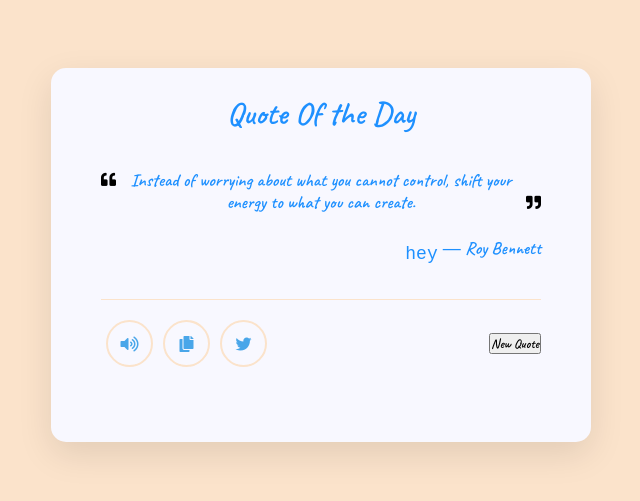
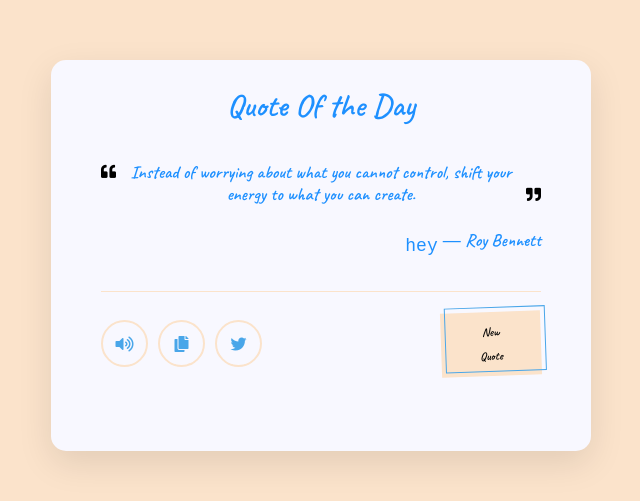
Before and after one commit to bee-thedev/vanillajs-navbar, a plain HTML site: page Pages/quotes.html in a window 1280 px wide. Shown: the part 145-646 px from the top of the page, without its empty margins (319-959 px from the left). Drawn offline with Linux system fonts and the light colour scheme.

Commit message:
Quotes.css Finalized

```diff
--- a/CSS/quotes.css
+++ b/CSS/quotes.css
@@ -123,3 +123,85 @@ header, .quote-content :where(p, span){
     border: 2px solid  #fbe3cb;
     transition: all 0.3s ease;
 }
+
+.quote-features ul li:first-child{
+    margin-left: 0%;
+}
+
+ul li:is(:hover, .active){
+    background:  #fbe3cb;
+}
+
+ul .quote-speech.active{
+    pointer-events: none;
+}
+
+/* .quote-button button{
+        border: none;
+        color: #fff;
+        outline: none;
+        font-size: 16px;
+        cursor: pointer;
+        padding: 13px 22px;
+        border-radius: 30px;
+        background:hsl(205, 78%, 60%);
+      }
+      .quote-button button.loading{
+        opacity: 0.7;
+        pointer-events: none;
+      }
+ */
+
+
+
+/* CSS */
+.quote-button button{
+  background-color: #fbe3cb;
+  border: 0 solid #E5E7EB;
+  box-sizing: border-box;
+  color: #000000;
+  display: flex;
+  font-size: 1rem;
+  font-weight: 400;
+  justify-content: center;
+  line-height: 1.5rem;
+  padding: .5rem 0.65rem;
+  position: relative;
+  text-align: center;
+  text-decoration: none black solid;
+  text-decoration-thickness: auto;
+  width: 100%;
+  max-width: 100px;
+  position: relative;
+  cursor: pointer;
+  transform: rotate(-2deg);
+  user-select: none;
+  -webkit-user-select: none;
+  touch-action: manipulation;
+}
+
+.quote-button button:focus {
+  outline: 0;
+}
+
+.quote-button button:after {
+  content: '';
+  position: absolute;
+  border: 1px solid hsl(205, 78%, 60%);
+  bottom: 4px;
+  left: 4px;
+  width: calc(100% - 1px);
+  height: calc(100% - 1px);
+}
+
+.quote-button button:hover:after {
+  bottom: 2px;
+  left: 2px;
+}
+
+@media (min-width: 640px) {
+    .quote-button button {
+    padding: .5rem 2rem;
+    font-size: .75rem;
+  }
+}
```
